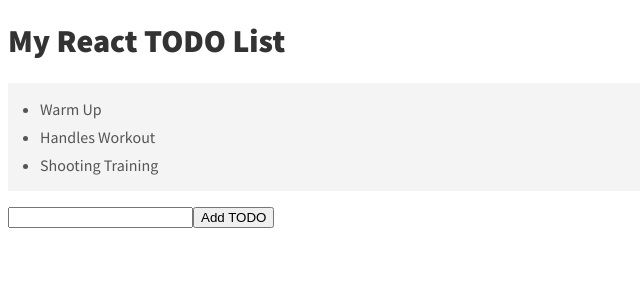
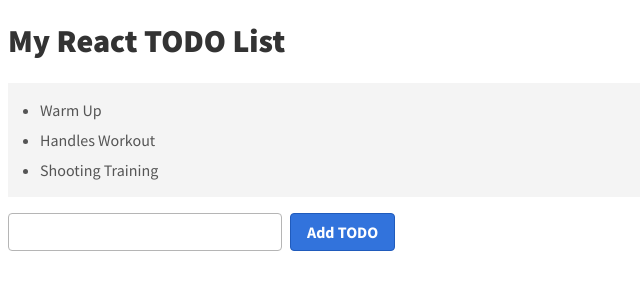
Before and after one commit to brunoorocha/react-journey, a React app: page /todo in a window 1280 px wide. Shown: the whole page, without its empty margins (0-640 px from the left). Built offline with nearby package versions, Linux system fonts and the light colour scheme.

Commit message:
Todo List done

```diff
--- a/src/components/bullet-list/BulletList.js
+++ b/src/components/bullet-list/BulletList.js
@@ -1,9 +1,16 @@
 
 import React from 'react'
 
-import style from './style.css'
+import RemoveButton from '../remove-button/RemoveButton'
+import './style.css'
 
 export default class BulletList extends React.Component {
+
+    componentDidMount = () => {
+        this.setState({
+            itens: this.props.itens
+        })
+    }
 
     render() {
         return (
@@ -12,6 +19,7 @@ export default class BulletList extends React.Component {
                     this.props.itens.map( (item, index) => (
                         <li key={ index }>
                             { item }
+                            <RemoveButton index={ index } actionHandler={ this.props.removeItemHandler } />
                         </li>
                     ))
                 }
--- a/src/components/bullet-list/style.css
+++ b/src/components/bullet-list/style.css
@@ -10,3 +10,7 @@
     margin: 8px 0;
     color: #555;
 }
+
+.bullet-list > li:hover > .remove-button {
+    opacity: 1;
+}
--- a/src/components/link-list/LinkList.js
+++ b/src/components/link-list/LinkList.js
@@ -1,6 +1,6 @@
 
 import React from 'react'
-import style from './style.css'
+import './style.css'
 
 class LinkList extends React.Component {
 
--- /dev/null
+++ b/src/components/remove-button/RemoveButton.js
@@ -0,0 +1,9 @@
+import React from 'react'
+
+import './style.css'
+
+const RemoveButton = (props) => (
+    <button className="remove-button" onClick={ (event) => (props.actionHandler(props.index)) }>remove</button>
+)
+
+export default RemoveButton
--- /dev/null
+++ b/src/components/remove-button/style.css
@@ -0,0 +1,16 @@
+
+.remove-button {
+    font-family: "Source Sans Pro";
+    font-size: 16px;
+    font-weight: 700;
+    color: hsl(0, 0%, 61%);
+    background: transparent;
+    border: none;
+    transition: .2s ease-out;
+    opacity: 0;
+}
+
+.remove-button:hover {
+    color: hsl(348, 100%, 61%);
+    cursor: pointer;
+}
--- a/src/components/subtitle/Subtitle.js
+++ b/src/components/subtitle/Subtitle.js
@@ -1,20 +1,8 @@
 import React from 'react'
-import style from './style.css'
+import './style.css'
 
-class Subtitle extends React.Component {
-
-    constructor(props) {
-        super(props)
-
-        this.text = props.children
-    }
-
-    render() {
-        return (
-            <h4 className="subtitle">{ this.text }</h4>
-        )
-    }
-}
-
+const Subtitle = (props) => (
+    <h4 className="subtitle" >{ props.children }</h4>
+)
 
 export default Subtitle
--- a/src/components/title/Title.js
+++ b/src/components/title/Title.js
@@ -1,19 +1,8 @@
 import React from 'react'
-import style from './style.css'
+import './style.css'
 
-class Title extends React.Component {
-
-    constructor(props) {
-        super(props)
-
-        this.text = props.children
-    }
-
-    render() {
-        return (
-            <h1 className="title" >{ this.text }</h1>
-        )
-    }
-}
+const Title = (props) => (
+    <h1 className="title" >{ props.children }</h1>
+)
 
 export default Title
--- /dev/null
+++ b/src/components/todo-list/TodoContextProvider.js
@@ -0,0 +1,52 @@
+
+import React from 'react'
+
+const TodoContext = React.createContext('itens')
+
+export class TodoContextProvider extends React.Component {
+
+    state = {
+        itens: ['Warm Up', 'Handles Workout', 'Shooting Training'],
+    }
+
+    addItem = (item) => {
+        let itens = this.state.itens.slice()
+        itens = itens.concat(item)
+
+        this.setState({
+            itens: itens
+        })
+    }
+
+    removeItemAtIndex = (index) => {
+        const itens = this.state.itens.slice()
+        itens.splice(index, 1)
+
+        this.setState({
+            itens: itens
+        })
+    }
+
+    render() {
+        return (
+            <TodoContext.Provider value={{
+                itens: this.state.itens,
+                addItem: (item) => this.addItem(item),
+                removeItemAtIndex: (index) => this.removeItemAtIndex(index)
+            }}>
+                { this.props.children }
+            </TodoContext.Provider>
+        )
+    }
+}
+
+export class TodoContextConsumer extends React.Component {
+
+    render() {
+        return (
+            <TodoContext.Consumer>
+                { this.props.children }
+            </TodoContext.Consumer>
+        )
+    }
+}
--- a/src/components/todo-list/TodoCreator.js
+++ b/src/components/todo-list/TodoCreator.js
@@ -3,39 +3,43 @@ import React from 'react'
 
 export default class TodoCreator extends React.Component {
 
+    state = {
+        inputValue: "",
+    }
+
     constructor(props) {
         super(props)
-
-        this.state = {
-            inputValue: ""
-        }
-
-        this.addToListHander = props.addToListHander
-        console.log(props.addToListHander)
 
         this.formSubmittedHandler = this.formSubmittedHandler.bind(this)
         this.inputChangedHandler = this.inputChangedHandler.bind(this)
     }
 
-    formSubmittedHandler(event) {
+    formSubmittedHandler(event, addItemHandler) {
         event.preventDefault()
 
-        if(this.inputValue != "") {
-            this.addToListHander(this.inputValue)
+        if (this.state.inputValue !== "") {
+            const inputValue = this.state.inputValue.slice()
+            this.setState({
+                inputValue: ''
+            })
+
+            addItemHandler(inputValue)
         }
     }
 
     inputChangedHandler(event) {
         this.setState({
-            inputValue: event.target.value
+            inputValue: event.target.value,
         })
     }
 
     render() {
         return (
-            <form onSubmit={ this.formSubmittedHandler }>
-                <input type="text" onChange={ this.inputChangedHandler } />
-                <input type="submit" value="Add TODO"/>
+            <form onSubmit={ (event) => {
+                this.formSubmittedHandler(event, this.props.addItemHandler)
+            }}>
+                <input type="text" className="text-field" onChange={ this.inputChangedHandler } value={ this.state.inputValue } />
+                <input type="submit" className="action-button" value="Add TODO" />
             </form>
         )
     }
--- a/src/components/todo-list/TodoList.js
+++ b/src/components/todo-list/TodoList.js
@@ -1,54 +1,24 @@
+
 import React from 'react'
-
+import { TodoContextProvider, TodoContextConsumer } from './TodoContextProvider'
 import BulletList from '../bullet-list/BulletList'
+import TodoCreator from './TodoCreator'
+import './style.css'
 
 export default class TodoList extends React.Component {
 
-    constructor(props) {
-        super(props)
-
-        this.state = {
-            inputValue: "",
-            itens: ['Warm Up', 'Handles Workout', 'Shooting Training'],
-        }
-
-        this.formSubmittedHandler = this.formSubmittedHandler.bind(this)
-        this.inputChangedHandler = this.inputChangedHandler.bind(this)
-    }
-
-    addToTodoList(todo) {
-        let itens = this.state.itens.slice().concat(todo)
-
-        this.setState({
-            inputValue: '',
-            itens: itens
-        })
-    }
-
-    formSubmittedHandler(event) {
-        event.preventDefault()
-
-        if(this.state.inputValue != "") {
-            this.addToTodoList(this.state.inputValue)
-        }
-    }
-
-    inputChangedHandler(event) {
-        this.setState({
-            inputValue: event.target.value,
-        })
-    }
-
     render() {
         return (
-            <React.Fragment>
-                <BulletList itens={ this.state.itens } />
-
-                <form onSubmit={ this.formSubmittedHandler }>
-                    <input type="text" onChange={ this.inputChangedHandler } value={ this.state.inputValue } />
-                    <input type="submit" value="Add TODO"/>
-                </form>
-            </React.Fragment>
+            <TodoContextProvider>
+                <TodoContextConsumer>
+                    { value => (
+                        <React.Fragment>
+                            <BulletList itens={ value.itens } removeItemHandler={ value.removeItemAtIndex } />
+                            <TodoCreator addItemHandler={ value.addItem } />
+                        </React.Fragment>
+                    )}
+                </TodoContextConsumer>
+            </TodoContextProvider>
         )
     }
 }
--- /dev/null
+++ b/src/components/todo-list/style.css
@@ -0,0 +1,21 @@
+
+.action-button {
+    font-family: "Source Sans Pro";
+    font-size: 16px;
+    font-weight: 700;
+    background-color: hsl(217, 71%, 53%);
+    color: #fff;
+    border: 1px solid hsl(217, 71%, 43%);
+    border-radius: 4px;
+    padding: 8px 16px;
+}
+
+.text-field {
+    font-family: "Source Sans Pro";
+    font-size: 16px;
+    border: 1px solid hsl(0, 0%, 71%);
+    border-radius: 4px;
+    padding: 8px;
+    margin-right: 8px;
+    width: 256px;
+}
--- a/src/pages/todo-page/Todo.js
+++ b/src/pages/todo-page/Todo.js
@@ -3,9 +3,7 @@ import React from 'react'
 import Title from '../../components/title/Title'
 import TodoList from '../../components/todo-list/TodoList'
 
-class Todo extends React.Component {
-
-    render() {
+const Todo = () => {
     return (
         <React.Fragment>
             <Title>My React TODO List</Title>
@@ -13,6 +11,5 @@ class Todo extends React.Component {
         </React.Fragment>
     )
 }
-}
 
 export default Todo
```
Lines whose indentation alone changed are shown as unchanged.
